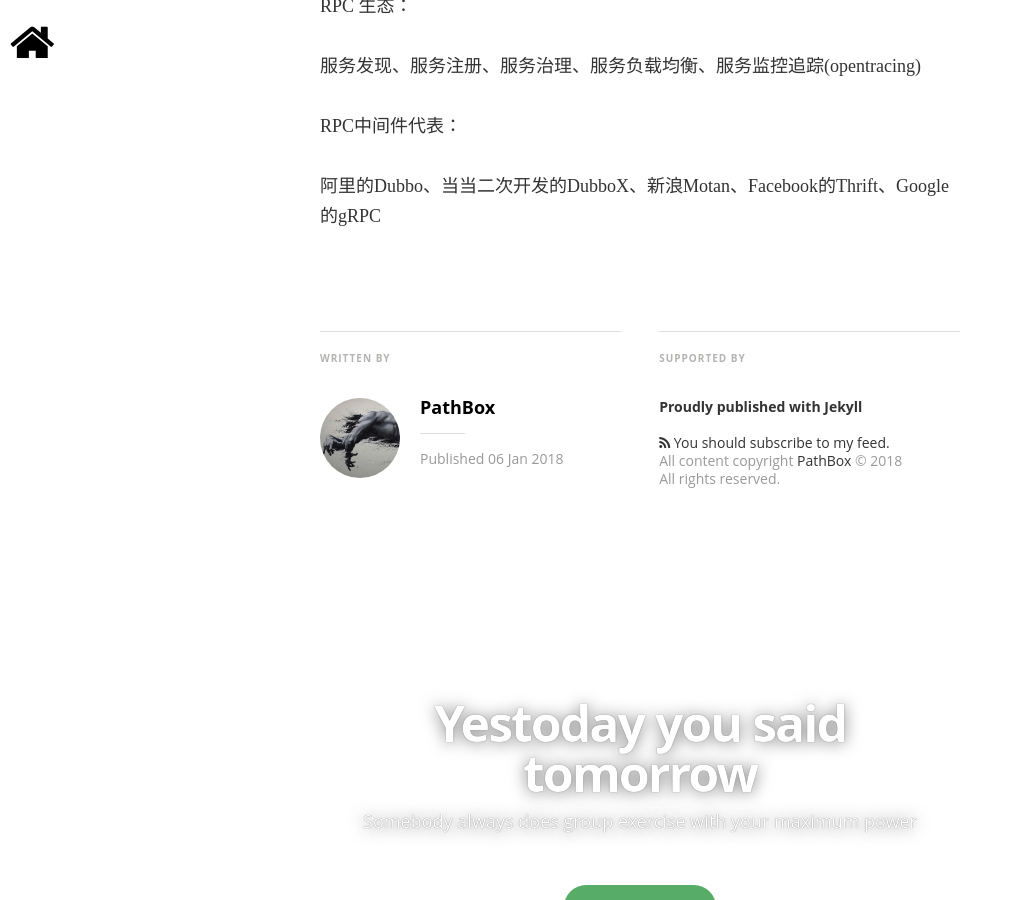
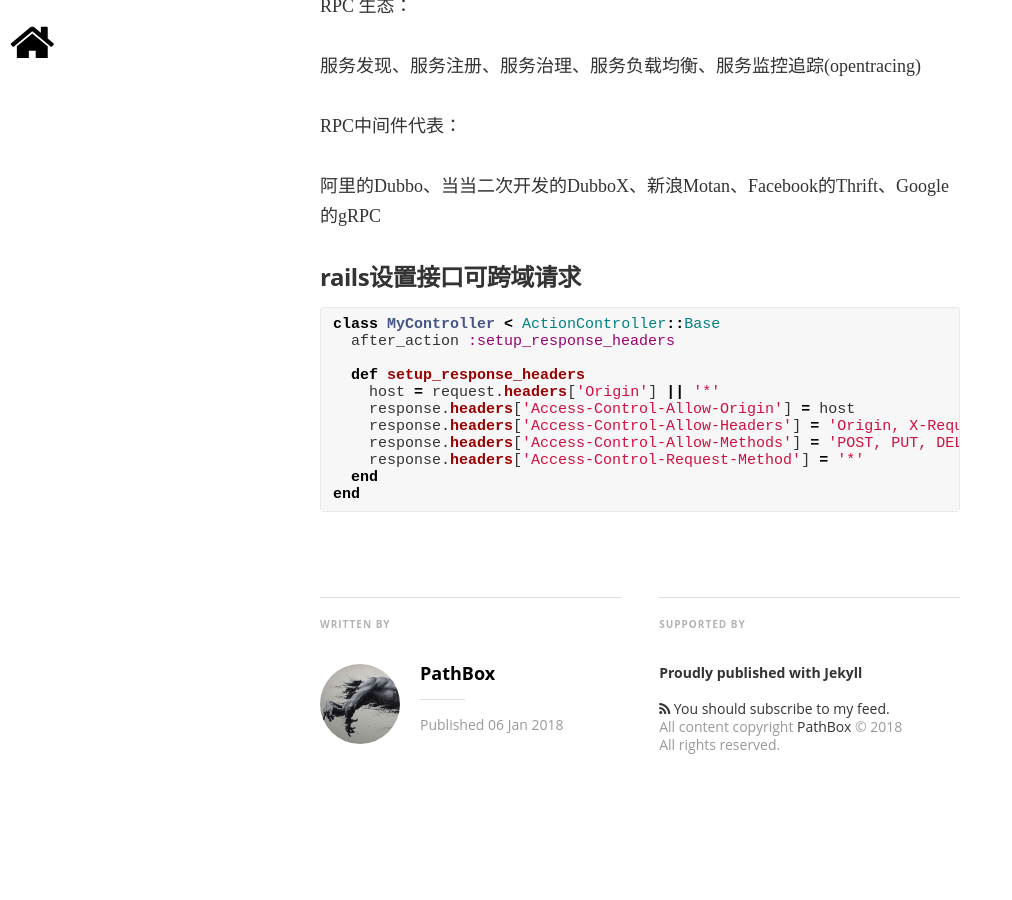
Before and after one commit to pathbox/pathbox.github.io, a Jekyll site: the page built from _posts/2018-01-06-work-summary-in-Udesk-twelve.md, in a window 1280 px wide and 900 px high, scrolled down 4569 px. Shown: the whole window, without its empty margins (0-1012 px from the left). Built offline with Jekyll 4.4.1, drawn with Linux system fonts in a browser that asks for light colours; nearby versions of some CDN libraries; some web fonts are replaced; comment, search, counter and statistics services are not loaded; some of the changed text lies outside the part shown.

Commit message:
rails设置接口可跨域请求

````diff
--- a/_posts/2018-01-06-work-summary-in-Udesk-twelve.md
+++ b/_posts/2018-01-06-work-summary-in-Udesk-twelve.md
@@ -104,3 +104,19 @@
 RPC中间件代表：
 
 阿里的Dubbo、当当二次开发的DubboX、新浪Motan、Facebook的Thrift、Google的gRPC
+
+##### rails设置接口可跨域请求
+
+```ruby
+class MyController < ActionController::Base
+  after_action :setup_response_headers
+
+  def setup_response_headers
+    host = request.headers['Origin'] || '*'
+    response.headers['Access-Control-Allow-Origin'] = host
+    response.headers['Access-Control-Allow-Headers'] = 'Origin, X-Requested-With, Content-Type, Accept,Authorization'
+    response.headers['Access-Control-Allow-Methods'] = 'POST, PUT, DELETE, GET, OPTIONS'
+    response.headers['Access-Control-Request-Method'] = '*'
+  end
+end
+```
````
